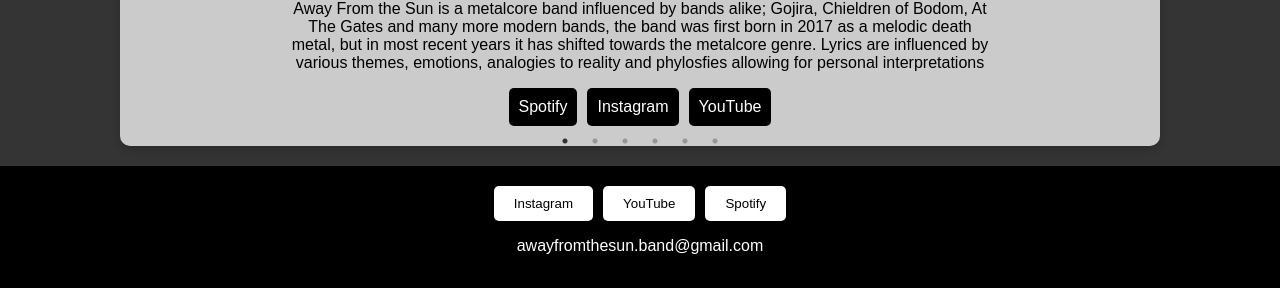
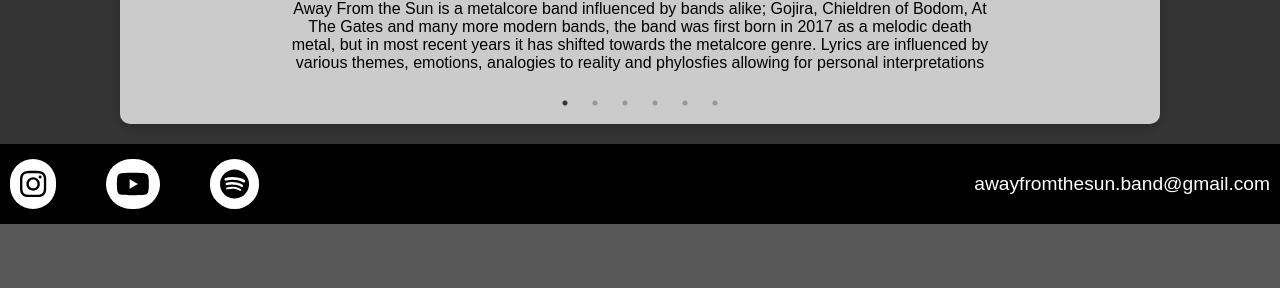
Before and after one commit to Kuroshi7/bandapp, a React (Create React App) app: page /banda in a window 1280 px wide. Shown: the part 576-864 px from the top of the page. After the commit the page ends 800 px from the top, so only its background shows below. Built offline with nearby package versions, Linux system fonts and the light colour scheme.

Commit message:
botoes+footer

```diff
--- a/package.json
+++ b/package.json
@@ -3,11 +3,16 @@
   "version": "0.1.0",
   "private": true,
   "dependencies": {
+    "@fortawesome/fontawesome-svg-core": "^6.6.0",
+    "@fortawesome/free-brands-svg-icons": "^6.6.0",
+    "@fortawesome/free-solid-svg-icons": "^6.6.0",
+    "@fortawesome/react-fontawesome": "^0.2.2",
     "@testing-library/jest-dom": "^5.17.0",
     "@testing-library/react": "^13.4.0",
     "@testing-library/user-event": "^13.5.0",
     "react": "^18.3.1",
     "react-dom": "^18.3.1",
+    "react-icons": "^5.3.0",
     "react-modal": "^3.16.1",
     "react-router-dom": "^6.26.0",
     "react-scripts": "5.0.1",
--- a/src/componentes/Carousel.js
+++ b/src/componentes/Carousel.js
@@ -29,9 +29,8 @@
         description: 'Away From the Sun is a metalcore band influenced by bands alike; Gojira, Chieldren of Bodom, At The Gates and many more modern bands, the band was first born in 2017 as a melodic death metal, but in most recent years it has shifted towards the metalcore genre. Lyrics are influenced by various themes, emotions, analogies to reality and phylosfies allowing for personal interpretations',
         image: bandALL,
         socials: [
-            {plataform: 'Spotify', link: 'spotify....'},
-            {plataform: 'Instagram', link: 'instagram....'},
-            {plataform: 'YouTube', link: 'youtube....'},
+
+
         ],
     },
     {
--- a/src/componentes/Footer.js
+++ b/src/componentes/Footer.js
@@ -1,14 +1,35 @@
 import React from 'react';
 import styles from './Footer.module.css';
+import { FontAwesomeIcon} from '@fortawesome/react-fontawesome';
+import {faInstagram, faYoutube, faSpotify} from '@fortawesome/free-brands-svg-icons';
+import { FaInstagram, FaYoutube, FaSpotify } from 'react-icons/fa';
 
 const Footer = () => {
   return (
     <footer className={styles.footer}>
       <div className={styles.socialButtons}>
-        {/* botões socials aqui FontAwesome */}
-        <button className={styles.socialButton}>Instagram</button>
-        <button className={styles.socialButton}>YouTube</button>
-        <button className={styles.socialButton}>Spotify</button>
+        <a
+          href="https://www.instagram.com/awayfromthesun.band/"
+          className={styles.socialButton}
+          target="_blank"
+          rel="noopener noreferrer">
+          <FontAwesomeIcon icon={faInstagram} />
+        </a>
+        <a
+          href="https://www.youtube.com/channel/UC-3isFFJnTkpcS7nTXUu6_w"
+          className={styles.socialButton}
+          target="_blank"
+          rel="noopener noreferrer">
+          <FontAwesomeIcon icon={faYoutube} />
+        </a>
+        <a
+          href='https://open.spotify.com/artist/2FSK1z0ic30BFk4t0sQ9Qy?si=vXI9TCaZRu6CNrJdjtSU1g'
+          className={styles.socialButton}
+          target='_blank'
+          rel='noopener noreferrer'>
+          <FontAwesomeIcon icon={faSpotify}/>
+        </a>
+
       </div>
       <div className={styles.contactInfo}>
         <p>awayfromthesun.band@gmail.com</p>
--- a/src/componentes/Footer.module.css
+++ b/src/componentes/Footer.module.css
@@ -1,32 +1,41 @@
 .footer {
   background-color: rgb(0, 0, 0);
   color: rgb(255, 255, 255);
-  padding: 20px;
-  text-align: center;
+  padding: 10px;
   z-index: 1000; /* Mantém o Footer acima de outros conteúdos */
+  font-size: larger;
+  display: flex;
+  justify-content: space-between;
+  align-items: center;
+
 }
 
   .socialButtons {
   display: flex;
-  justify-content: center;
-  gap: 10px;
-  margin-bottom: 10px;
+  justify-content: flex-start;
+  gap: 50px;
+
 }
 
   .socialButton {
   background-color: white;
   color: black;
   border: none;
-  padding: 10px 20px;
-  border-radius: 5px;
+  padding: 10px 10px;
+  border-radius: 100px;
   cursor: pointer;
   transition: background-color 0.3s ease;
+  font-size: 30px;
+  display: flex;
+  align-items: center;
+
 }
 
   .socialButton:hover {
-  background-color: #ccc; /* Cor mais clara ao passar o mouse */
+  background-color: #727272; /* Cor mais clara ao passar o mouse */
 }
 
   .contactInfo {
-  margin-top: 10px;
+  text-align: end;
+
 }
```
Also changed, not shown: 1 other file (tests, documents, lock files or other folders).
